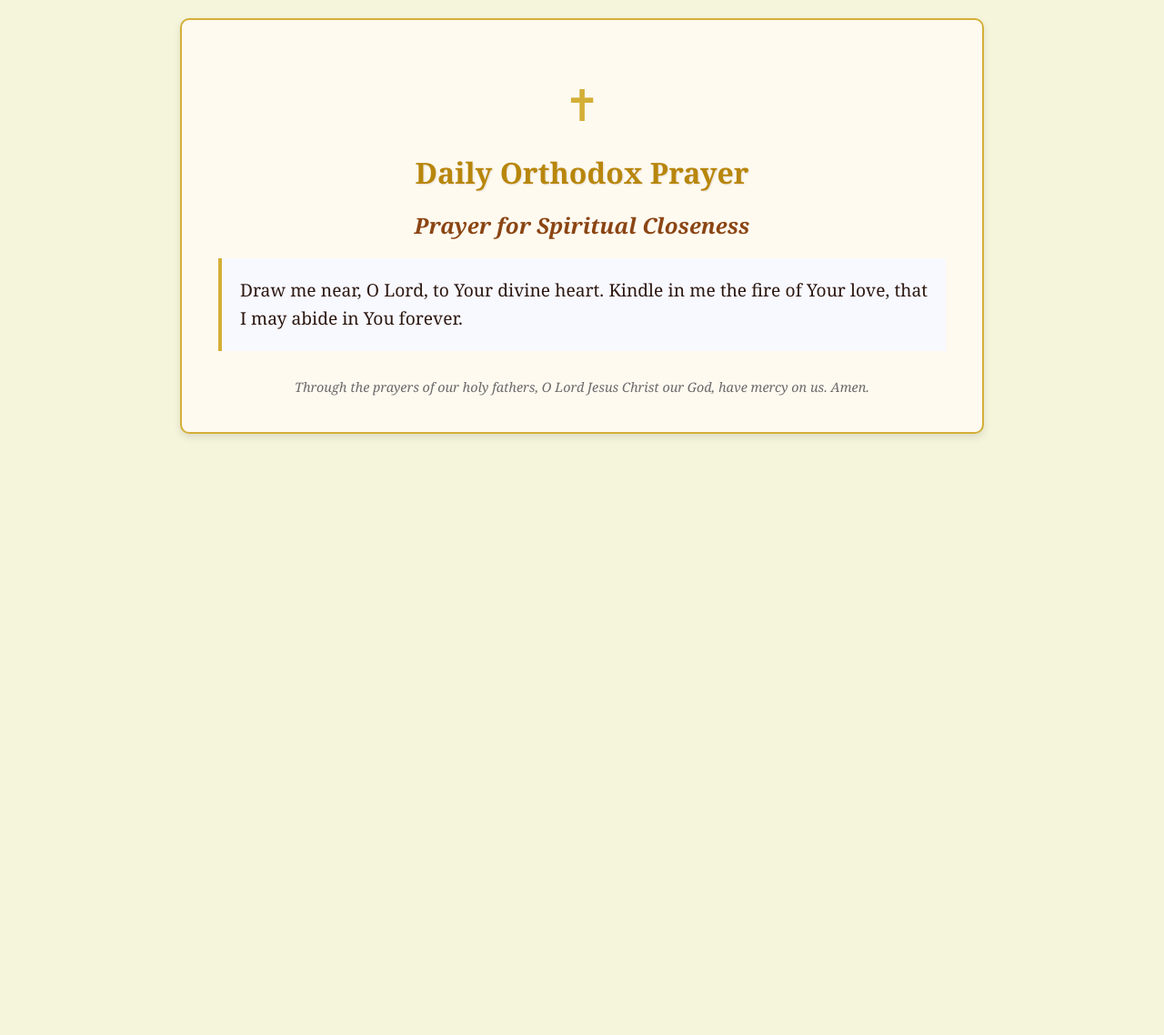
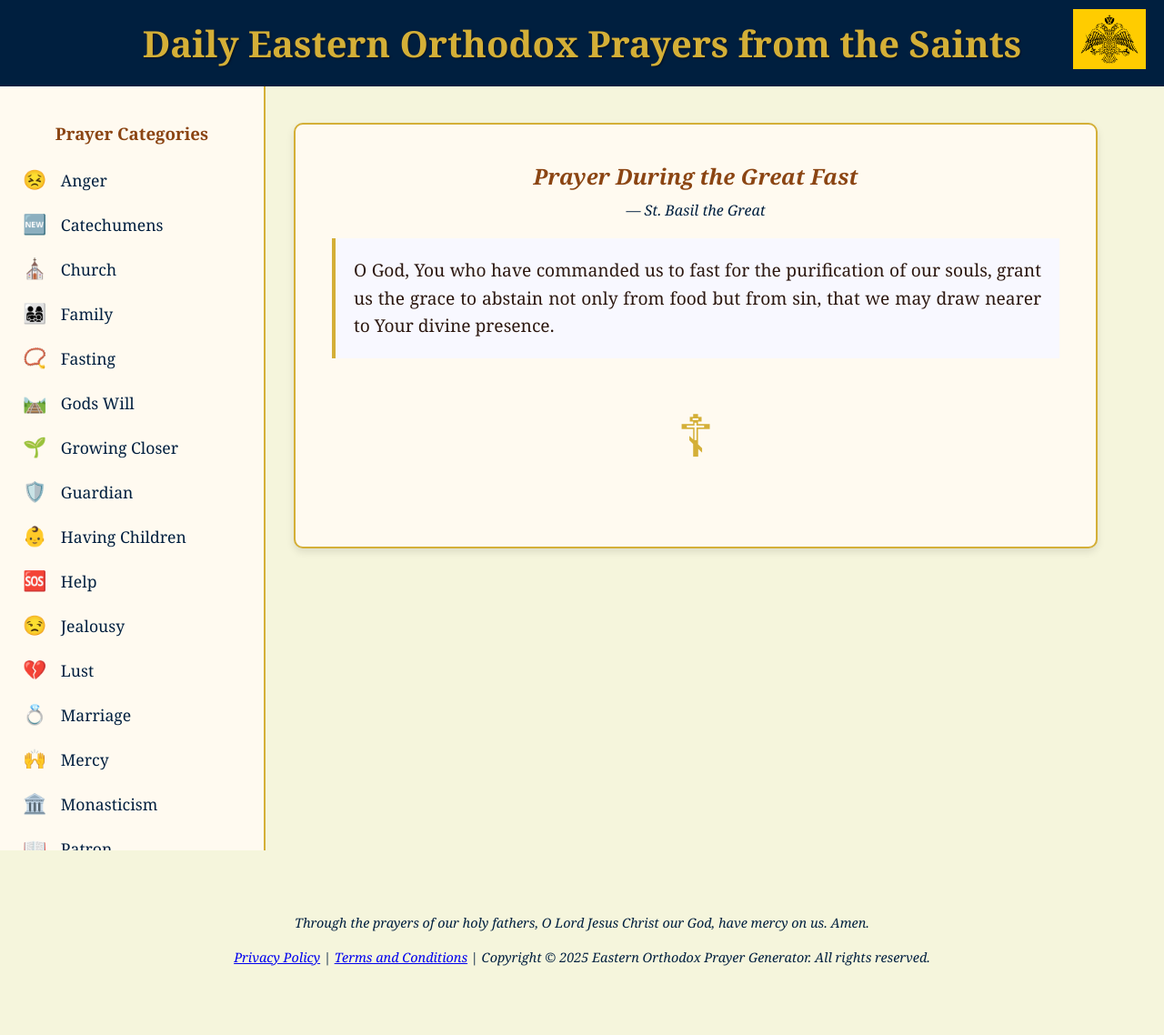
Before and after one commit to Vikings001R/Eastern-Orthodox-Prayer-Generator, a Flask app: page / in a window 1280 px wide. Shown: the whole page at 91% size. Before the commit the page ends 481 px from the top, so only its background shows below. Run offline with Flask 3, Linux system fonts and the light colour scheme.

Commit message:
Added privacy policy, terms and conditions, copyright notice, footer links, and all additional changes including saint attributions and design updates

```diff
--- a/config.json
+++ b/config.json
@@ -1,4 +1,4 @@
 {
-  "default_themes": ["invocation", "peace"],
+  "default_themes": ["patron", "church"],
   "default_export": "text"
 }
--- a/server.py
+++ b/server.py
@@ -3,8 +3,9 @@ import json
 import random
 import logging
 import os
+import datetime
 
-app = Flask(__name__, template_folder='templates')
+app = Flask(__name__, template_folder='templates', static_folder='static')
 logging.basicConfig(filename='prayer_generator.log', level=logging.INFO,
                     format='%(asctime)s - %(levelname)s - %(message)s')
 
@@ -17,7 +18,12 @@ def load_prayers(file_path):
     logging.info(f"Loaded {len(data['prayers'])} prayers from {file_path}")
     return data['prayers']
 
+def get_unique_themes(prayers):
+    themes = set(p['theme'] for p in prayers)
+    return sorted(list(themes))
+
 def generate_daily_prayer(prayers, themes=None):
+    random.seed(datetime.date.today().toordinal())  # Daily randomization
     if themes:
         themes = [t.lower().strip() for t in themes.split(',') if t.strip()]
         filtered_prayers = [p for p in prayers if p['theme'].lower() in themes]
@@ -30,19 +36,84 @@ def generate_daily_prayer(prayers, themes=None):
     logging.info(f"Selected prayer ID {prayer['id']} with theme '{prayer['theme']}'")
     return prayer
 
+@app.route('/privacy')
+def privacy():
+    return """
+    <html>
+    <body>
+    <h1>Privacy Policy</h1>
+    <p>Effective Date: September 28, 2025<br>
+    Eastern Orthodox Prayer Generator ("we," "us," or "our") operates the website at [your URL, e.g., localhost:5000 or dailyeasternorthodoxprayergenerator.com] (the "Site"). This Privacy Policy explains how we collect, use, disclose, and safeguard your information when you visit the Site. By using the Site, you consent to the practices described herein. If you do not agree, please do not access the Site.<br>
+    Information We Collect:<br>
+    Automatically Collected Data: When you visit the Site, our servers may automatically log standard data provided by your web browser, including your IP address, browser type, operating system, access times, and the pages viewed. This data is used solely for operational purposes, such as diagnosing server problems and ensuring Site functionality. No personal identifiers are collected.<br>
+    No User-Provided Data: The Site does not require registration, forms, or user input. We do not collect names, email addresses, or other personal information from users.<br>
+    How We Use Your Information:<br>
+    The collected data is used to maintain and improve the Site's performance.<br>
+    It may be analyzed in aggregate form for internal purposes, such as understanding usage patterns.<br>
+    No data is used for marketing, advertising, or shared with third parties.<br>
+    Data Sharing and Disclosure:<br>
+    We do not sell, rent, or share your data with third parties.<br>
+    Data may be disclosed if required by law or to protect our rights (e.g., in response to a court order).<br>
+    Data Security:<br>
+    We employ reasonable measures to protect data from unauthorized access or loss, though no internet transmission is entirely secure.<br>
+    Logs are retained for a limited period (e.g., 30 days) and then deleted.<br>
+    Children's Privacy:<br>
+    The Site is not intended for children under 13. We do not knowingly collect data from children.<br>
+    Changes to This Policy:<br>
+    We may update this Privacy Policy. Changes will be posted here with an updated effective date.<br>
+    Contact Us:<br>
+    For questions, contact [your email, e.g., yourname@example.com].<br>
+    This policy complies with general data protection principles but is not legal advice.</p>
+    </body>
+    </html>
+    """
+
+@app.route('/terms')
+def terms():
+    return """
+    <html>
+    <body>
+    <h1>Terms and Conditions</h1>
+    <p>Effective Date: September 28, 2025<br>
+    By accessing or using the Eastern Orthodox Prayer Generator website (the "Site"), you agree to be bound by these Terms and Conditions ("Terms"). If you do not agree, please do not use the Site.<br>
+    Use of the Site:<br>
+    The Site provides access to Eastern Orthodox prayers for spiritual purposes only.<br>
+    You may use the Site for personal, non-commercial purposes. You may not reproduce, distribute, or modify content without permission.<br>
+    Intellectual Property:<br>
+    All content, including prayers and design, is owned by us or licensed. You may not use it for commercial purposes.<br>
+    Disclaimer of Liability:<br>
+    The Site is provided "as is" without warranties. Prayers are for spiritual guidance and not professional advice (e.g., medical or legal).<br>
+    We are not liable for any damages arising from Site use.<br>
+    Prohibited Activities:<br>
+    You may not misuse the Site, including hacking, scraping, or spreading malware.<br>
+    Governing Law:<br>
+    These Terms are governed by the laws of [your jurisdiction, e.g., United States].<br>
+    Changes to Terms:<br>
+    We may update these Terms. Continued use constitutes acceptance.<br>
+    Contact Us:<br>
+    For questions, contact [your email, e.g., yourname@example.com].</p>
+    </body>
+    </html>
+    """
+
 @app.route('/')
-def index():
+@app.route('/category/<theme>')
+def index(theme=None):
     try:
         prayers = load_prayers('prayers.json')
-        theme = request.args.get('theme', '')
-        prayer = generate_daily_prayer(prayers, theme)
-        if not prayer:
-            return f"No prayers found for theme(s): {theme}", 400
-        return render_template('prayer_template.html', prayer=prayer['text'], title=prayer.get('title', 'Daily Prayer'))
+        selected_prayer = generate_daily_prayer(prayers, theme)
+        if not selected_prayer:
+            return f"No prayers found for theme: {theme}", 400
+        unique_themes = get_unique_themes(prayers)
+        return render_template('prayer_template.html',
+                             prayer=selected_prayer['text'],
+                             title=selected_prayer.get('title', 'Daily Prayer'),
+                             saint=selected_prayer.get('saint', 'Traditional'),
+                             selected_theme=theme or 'all',
+                             themes=unique_themes)
     except Exception as e:
         logging.error(f"Web server error: {e}")
         return f"Error: {e}", 500
 
 if __name__ == "__main__":
-   print("Running on http://0.0.0.0:5000 (Press CTRL+C to quit)")
-   app.run(debug=True, host='0.0.0.0', port=5000)
+    app.run(debug=True, host='0.0.0.0', port=5000)
--- a/templates/prayer_template.html
+++ b/templates/prayer_template.html
@@ -2,36 +2,96 @@
 <html lang="en">
 <head>
     <meta charset="UTF-8">
-    <title>{{ title }}</title>
+    <title>Daily Eastern Orthodox Prayers from the Saints</title>
     <style>
         body {
             font-family: 'Georgia', 'Times New Roman', serif;
-            background-color: #f5f5dc;
+            background-color: #f5f5dc; /* Ivory parchment */
             margin: 0;
+            padding: 0;
+            color: #2c1810; /* Deep brown */
+        }
+        .header {
+            background-color: #001f3f; /* Deep blue */
+            color: #d4af37; /* Gold */
             padding: 20px;
             text-align: center;
-            color: #2c1810;
+            position: relative;
+        }
+        .header h1 {
+            font-size: 2.5em;
+            margin: 0;
+            text-shadow: 1px 1px 2px rgba(0, 0, 0, 0.5);
+        }
+        .eagle-icon {
+            position: absolute;
+            top: 10px;
+            right: 20px;
+            width: 80px;
+            height: auto;
+        }
+        .sidebar {
+            float: left;
+            width: 250px;
+            background-color: #fffaf0; /* Soft ivory */
+            height: 100vh;
+            overflow-y: auto;
+            border-right: 2px solid #d4af37; /* Gold border */
+            padding: 20px;
+        }
+        .sidebar h3 {
+            color: #8b4513; /* Saddle brown */
+            text-align: center;
+        }
+        .sidebar ul {
+            list-style: none;
+            padding: 0;
+        }
+        .sidebar li {
+            margin: 10px 0;
+            text-align: left;
+        }
+        .sidebar a {
+            color: #001f3f; /* Deep blue */
+            text-decoration: none;
+            font-size: 1.1em;
+            padding: 5px;
+            display: block;
+        }
+        .sidebar a:hover {
+            background-color: #d4af37; /* Gold hover */
+            color: #001f3f;
+        }
+        .icon {
+            margin-right: 10px;
+            font-size: 1.2em;
+        }
+        .main-content {
+            margin-left: 250px;
+            padding: 40px;
+            text-align: center;
+            min-height: 100vh;
         }
         .container {
             max-width: 800px;
             margin: 0 auto;
-            padding: 40px;
             background-color: #fffaf0;
             border: 2px solid #d4af37;
             border-radius: 10px;
             box-shadow: 0 4px 8px rgba(0, 0, 0, 0.1);
-        }
-        h1 {
-            color: #b8860b;
-            font-size: 2em;
-            margin-bottom: 20px;
-            text-shadow: 1px 1px 2px rgba(0, 0, 0, 0.1);
+            padding: 40px;
         }
         .prayer-title {
             font-size: 1.5em;
             font-weight: bold;
+            margin-bottom: 10px;
+            color: #8b4513;
+            font-style: italic;
+        }
+        .saint-attribution {
+            font-size: 1em;
+            color: #001f3f;
             margin-bottom: 15px;
-            color: #8b4513;
             font-style: italic;
         }
         .prayer {
@@ -43,26 +103,63 @@
             border-left: 4px solid #d4af37;
             text-align: justify;
         }
-        .cross-motif {
-            font-size: 3em;
+        .orthodox-cross {
+            font-size: 4em;
             color: #d4af37;
-            margin: 20px 0;
+            margin: 40px auto;
+            display: block;
+            text-align: center;
         }
         footer {
             margin-top: 30px;
             font-size: 0.9em;
-            color: #696969;
+            color: #001f3f;
             font-style: italic;
+            text-align: center;
+        }
+        @media (max-width: 768px) {
+            .sidebar {
+                width: 100%;
+                height: auto;
+                float: none;
+            }
+            .main-content {
+                margin-left: 0;
+            }
         }
     </style>
 </head>
 <body>
-    <div class="container">
-        <div class="cross-motif">✝</div>
-        <h1>Daily Orthodox Prayer</h1>
-        <div class="prayer-title">{{ title }}</div>
-        <div class="prayer">{{ prayer }}</div>
-        <footer>Through the prayers of our holy fathers, O Lord Jesus Christ our God, have mercy on us. Amen.</footer>
+    <div class="header">
+        <img src="{{ url_for('static', filename='doubleheadedorthoeagle.png') }}" alt="Byzantine Double-Headed Eagle" class="eagle-icon">
+        <h1>Daily Eastern Orthodox Prayers from the Saints</h1>
     </div>
+    <div class="sidebar">
+        <h3>Prayer Categories</h3>
+        <ul>
+            {% for theme in themes %}
+            <li>
+                <a href="/category/{{ theme }}">
+                    <span class="icon">
+                        {{ '📿' if theme == 'fasting' else '💍' if theme == 'marriage' else '🙏' if theme == 'thanksgiving' else '👶' if theme == 'having_children' else '😣' if theme == 'anger' else '💔' if theme == 'lust' else '👑' if theme == 'pride' else '😒' if theme == 'jealousy' else '🙌' if theme == 'mercy' else '🆘' if theme == 'help' else '🛤️' if theme == 'gods_will' else '🌱' if theme == 'growing_closer' else '👁️' if theme == 'revealing_more' else '🌍' if theme == 'unbelievers' else '👨‍👩‍👧‍👦' if theme == 'family' else '🆕' if theme == 'catechumens' else '🏛️' if theme == 'monasticism' else '📖' if theme == 'patron' else '🛡️' if theme == 'guardian' else '⛪' if theme == 'church' else '🙏' }}
+                    </span>
+                    {{ theme.replace('_', ' ').title() }}
+                </a>
+            </li>
+            {% endfor %}
+        </ul>
+    </div>
+    <div class="main-content">
+        <div class="container">
+            <div class="prayer-title">{{ title }}</div>
+            <div class="saint-attribution">— {{ saint }}</div>
+            <div class="prayer">{{ prayer }}</div>
+            <div class="orthodox-cross">☦</div>
+        </div>
+    </div>
+    <footer>
+        Through the prayers of our holy fathers, O Lord Jesus Christ our God, have mercy on us. Amen.<br><br>
+        <a href="/privacy">Privacy Policy</a> | <a href="/terms">Terms and Conditions</a> | Copyright © 2025 Eastern Orthodox Prayer Generator. All rights reserved.<br><br><br><br><br>
+    </footer>
 </body>
 </html>
```
Also changed, not shown: prayer.html (added, +17 -0 lines), static/doubleheadedorthoeagle.png (added), 2 other files.
